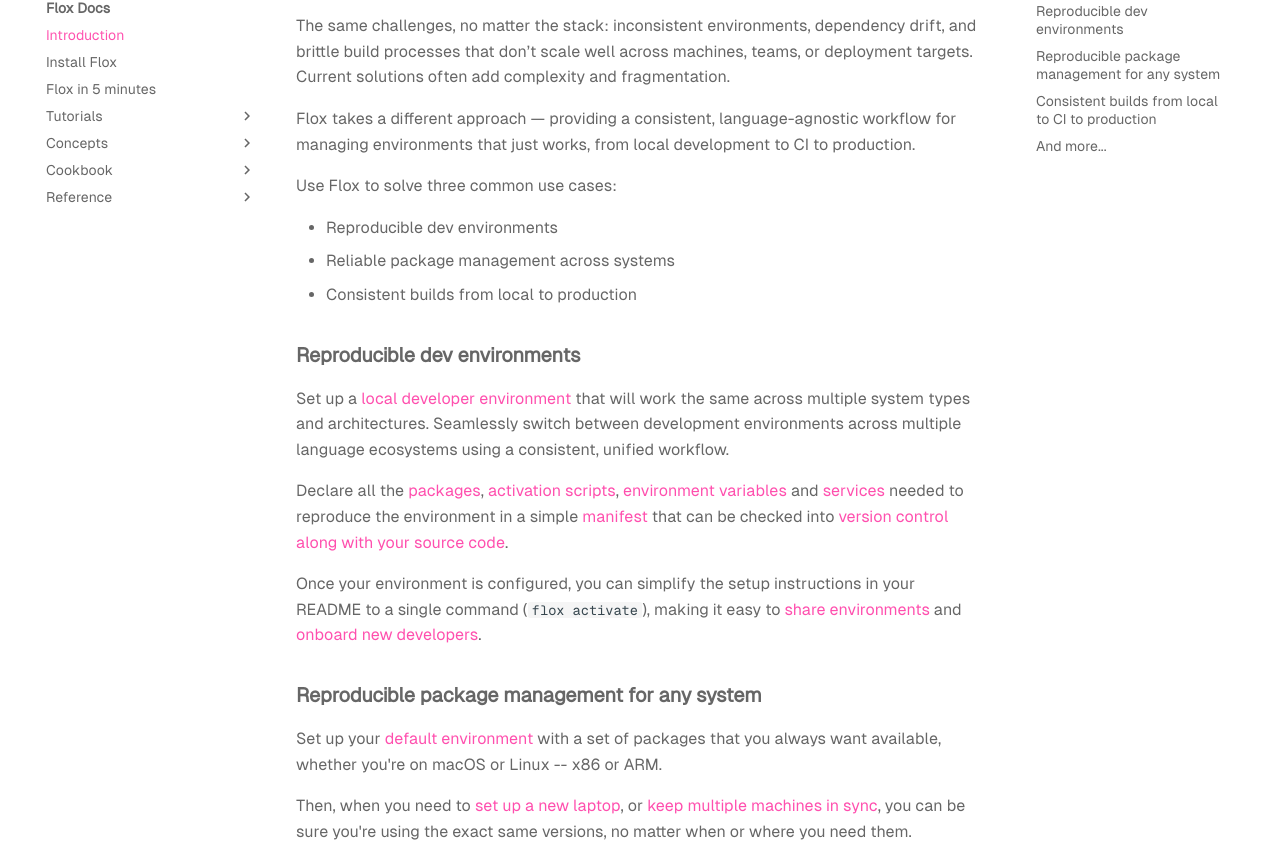
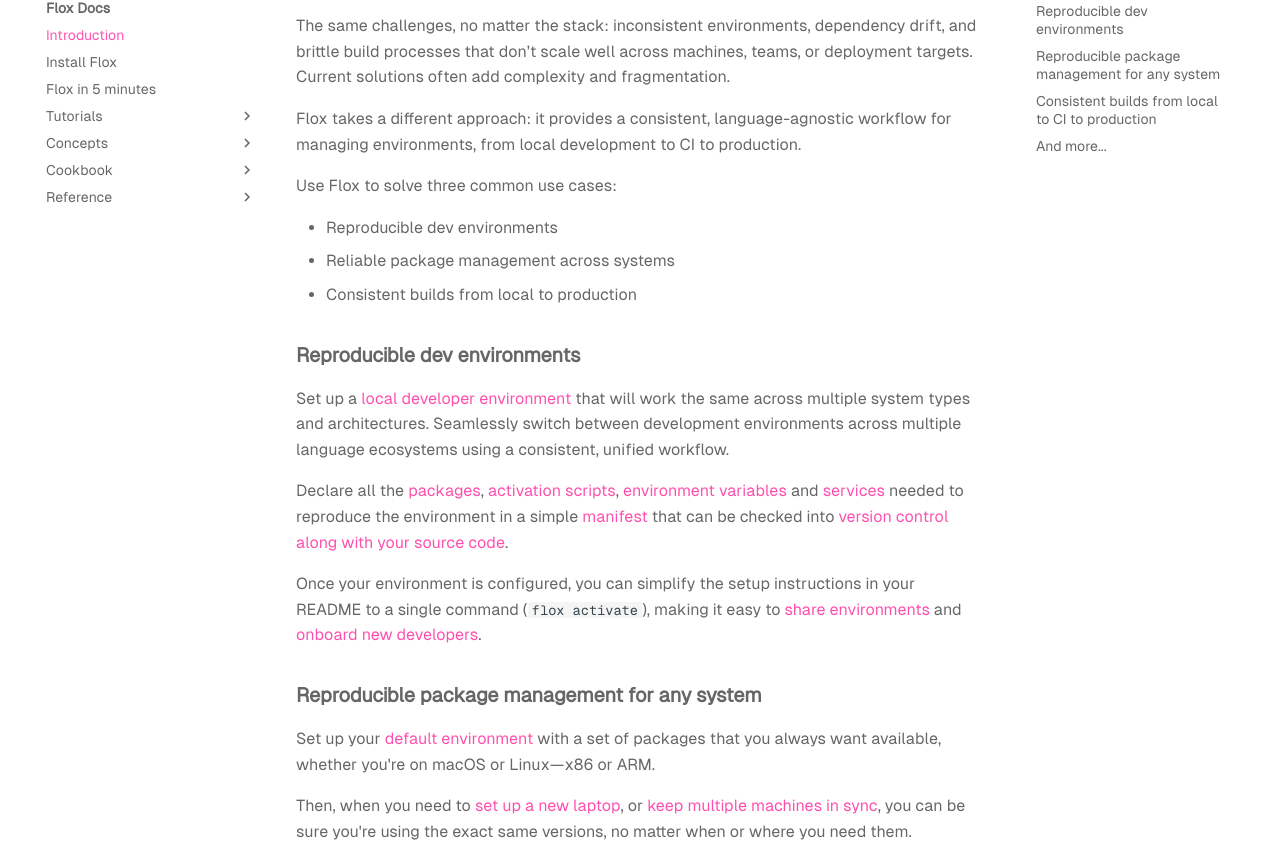
Before and after one commit to flox/floxdocs, an MkDocs documentation site: the page built from docs/index.md, in a window 1280 px wide and 1400 px high, scrolled down 1149 px. Shown: the part 151-1011 px from the top of the window. Built offline with MkDocs 1.6.1 and Material for MkDocs 9.7.7, drawn with Linux system fonts in a browser that asks for light colours; plug-ins that fetch from the network failed and are left out; comment, search, counter and statistics services are not loaded.

Commit message:
Apply suggestions from code review
Co-authored-by: Brendan Magee <brendaneamon@users.noreply.github.com>

```diff
--- a/docs/index.md
+++ b/docs/index.md
@@ -74,7 +74,7 @@
 
 The same challenges, no matter the stack: inconsistent environments, dependency drift, and brittle build processes that don’t scale well across machines, teams, or deployment targets. Current solutions often add complexity and fragmentation.
 
-Flox takes a different approach — providing a consistent, language-agnostic workflow for managing environments that just works, from local development to CI to production.
+Flox takes a different approach: it provides a consistent, language-agnostic workflow for managing environments, from local development to CI to production.
 
 Use Flox to solve three common use cases:
 
@@ -94,7 +94,7 @@
 ### __Reproducible package management for any system__
 
 Set up your [default environment](https://flox.dev/docs/tutorials/default-environment/) with a set of
-packages that you always want available, whether you're on macOS or Linux -- x86 or ARM.
+packages that you always want available, whether you're on macOS or Linux—x86 or ARM.
 
 Then, when you need to [set up a new laptop](https://flox.dev/blog/setting-up-a-new-laptop-made-easy-with-flox/
 ), or [keep multiple machines in sync](https://flox.dev/docs/tutorials/sharing-environments/#always-using-the-same-environment-across-multiple-devices
```
